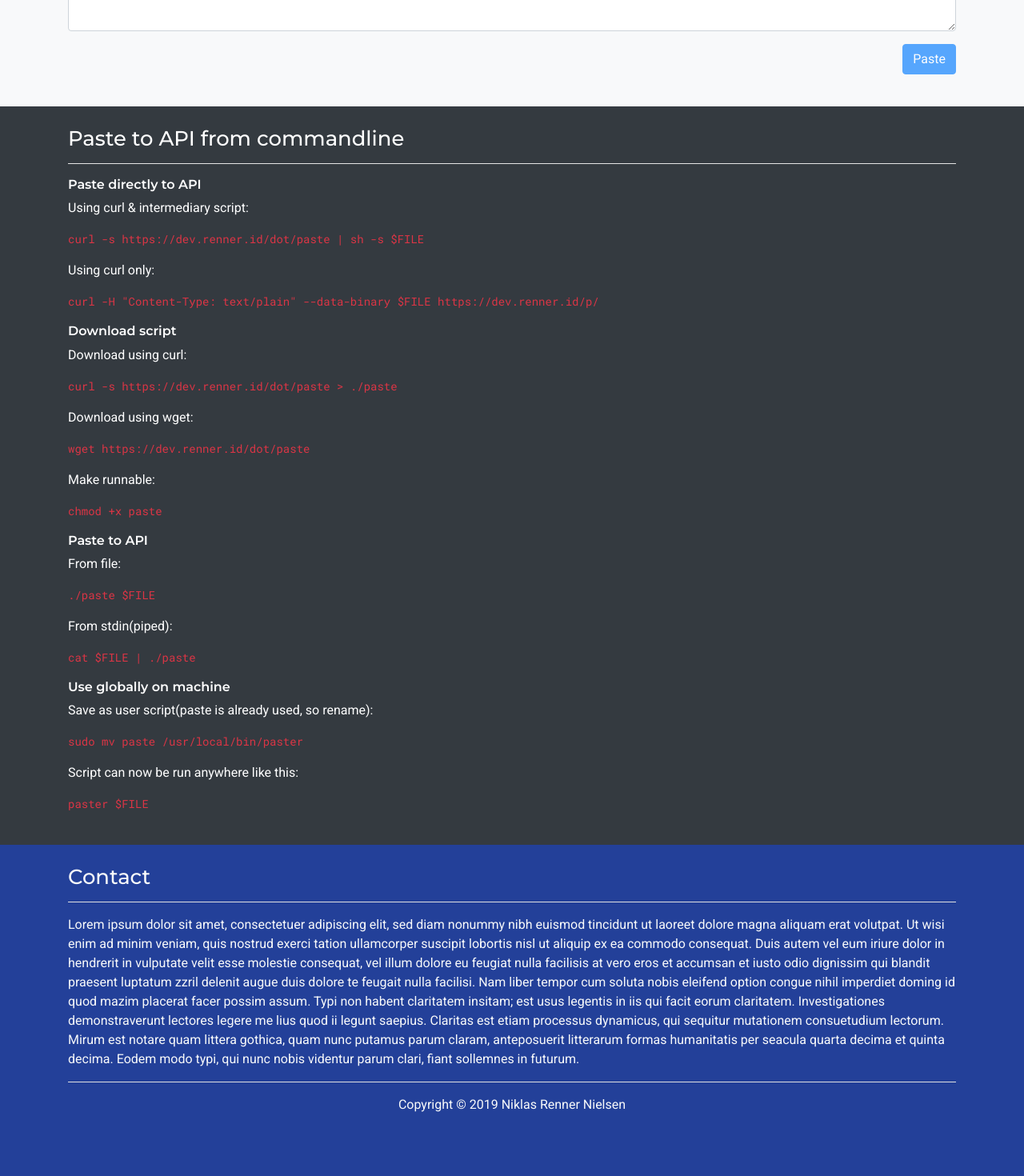
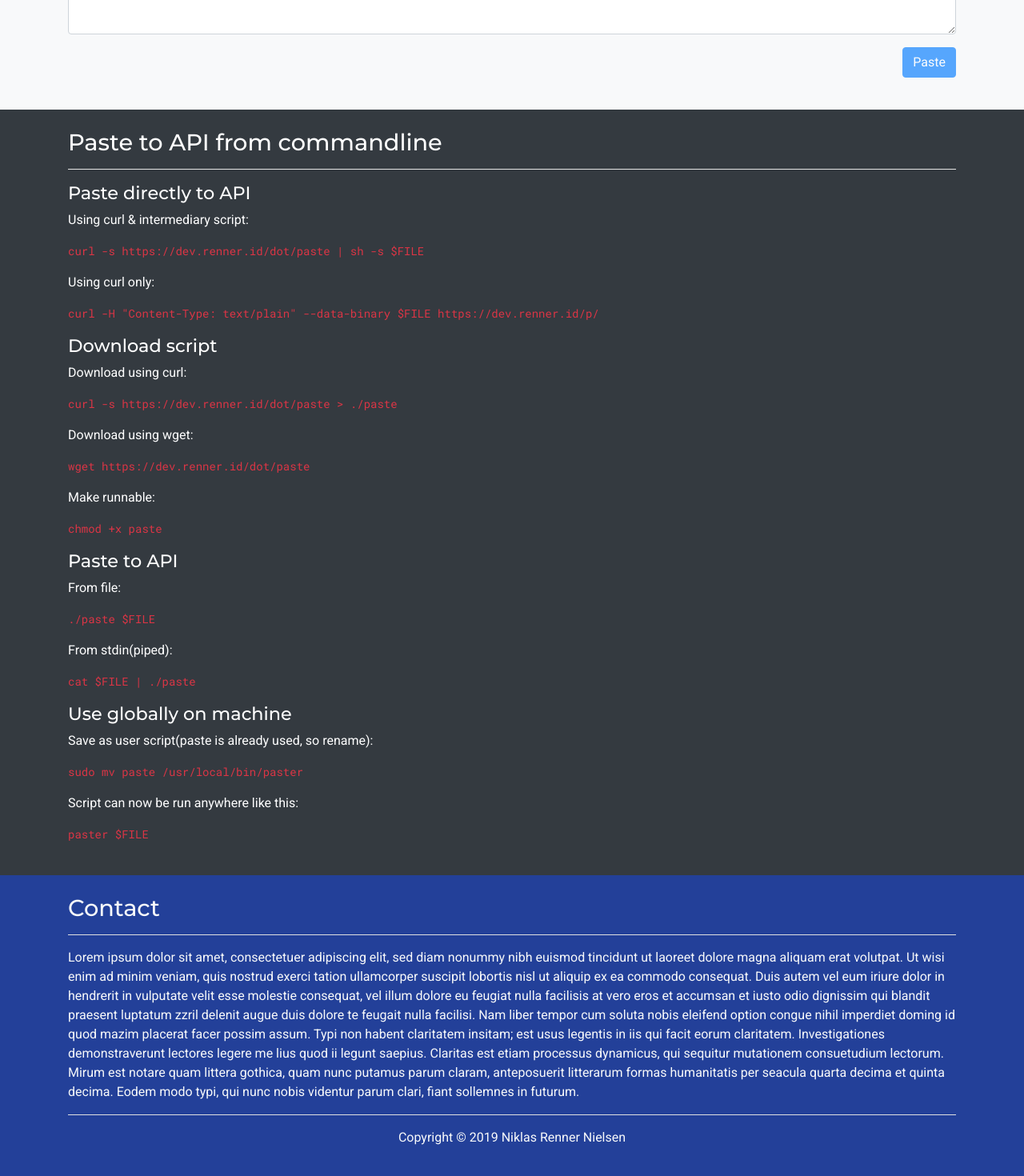
Before and after one commit to NiklasRenner/website-frontend, an Angular app: page /paste in a window 1280 px wide. Shown: the part 758-2228 px from the top of the page at 80% size. Before the commit the page ends 2191 px from the top, so only its background shows below. Built offline with nearby package versions, Linux system fonts and the light colour scheme.

Commit message:
final font changes for now.

```diff
--- a/src/app/components/footer/footer.component.html
+++ b/src/app/components/footer/footer.component.html
@@ -1,6 +1,6 @@
 <footer class="bg-main">
   <div class="container py-4 text-light">
-    <h5 id="contact">Contact</h5>
+    <h4 id="contact">Contact</h4>
     <hr class="bg-other"/>
     <p>Lorem ipsum dolor sit amet, consectetuer adipiscing elit, sed diam nonummy nibh euismod tincidunt ut laoreet
       dolore magna aliquam erat volutpat. Ut wisi enim ad minim veniam, quis nostrud exerci tation ullamcorper
--- a/src/app/components/locked/locked.component.html
+++ b/src/app/components/locked/locked.component.html
@@ -1,6 +1,6 @@
 <div class="bg-other py-4">
   <div class="container">
-    <h5>Locked</h5>
+    <h4>Locked</h4>
     <hr/>
     <p>Secret data(?)</p>
     <div class="table-responsive rounded">
--- a/src/app/components/login/login.component.html
+++ b/src/app/components/login/login.component.html
@@ -1,6 +1,6 @@
 <div class="bg-other py-4">
   <div class="container">
-    <h5>Login</h5>
+    <h4>Login</h4>
     <hr/>
     <form [formGroup]="loginForm" (ngSubmit)="onSubmit()">
       <div class="form-group">
--- a/src/app/components/main/main.component.css
+++ b/src/app/components/main/main.component.css
@@ -44,7 +44,7 @@ a:hover {
 }
 
 .info-img img {
-  max-width: 20rem;
+  max-width: 15rem;
 }
 
 .info-links {
@@ -71,9 +71,6 @@ a:hover {
 }
 
 @media (min-width: 576px) {
-  .info-img img {
-    max-width: 18rem;
-  }
 }
 
 @media (min-width: 768px) {
--- a/src/app/components/main/main.component.html
+++ b/src/app/components/main/main.component.html
@@ -31,7 +31,7 @@
 
 <div class="bg-other" id="main">
   <div class="container py-4">
-    <h5>Services</h5>
+    <h4>Services</h4>
     <hr/>
     <p>Lorem ipsum dolor sit amet, consectetuer adipiscing elit, sed diam nonummy nibh euismod tincidunt ut
       laoreet
--- a/src/app/components/paste-show/paste-show.component.html
+++ b/src/app/components/paste-show/paste-show.component.html
@@ -1,6 +1,6 @@
 <div class="bg-other py-4">
   <div class="container">
-    <h5>id: {{ id }}</h5>
+    <h4>id: {{ id }}</h4>
     <hr/>
     <div class="border p-4 bg-white rounded">
       <pre><code class="text-dark">{{content}}</code></pre>
--- a/src/app/components/paste/paste.component.html
+++ b/src/app/components/paste/paste.component.html
@@ -1,6 +1,6 @@
 <div class="bg-other py-4">
   <div class="container">
-    <h5>Paste tool</h5>
+    <h4>Paste tool</h4>
     <hr/>
     <p>Paste something here to save it.</p>
     <form [formGroup]="pasteForm" (ngSubmit)="onSubmit()">
@@ -16,26 +16,26 @@
 
 <div class="bg-dark py-4">
   <div class="container text-white">
-    <h5>Paste to API from commandline</h5>
+    <h4>Paste to API from commandline</h4>
     <hr class="bg-white"/>
-    <h6>Paste directly to API</h6>
+    <h5>Paste directly to API</h5>
     <p>Using curl & intermediary script:</p>
     <pre><code>curl -s https://dev.renner.id/dot/paste | sh -s $FILE</code></pre>
     <p>Using curl only:</p>
     <pre><code>curl -H "Content-Type: text/plain" --data-binary $FILE https://dev.renner.id/p/</code></pre>
-    <h6>Download script</h6>
+    <h5>Download script</h5>
     <p>Download using curl:</p>
     <pre><code>curl -s https://dev.renner.id/dot/paste > ./paste</code></pre>
     <p>Download using wget:</p>
     <pre><code>wget https://dev.renner.id/dot/paste</code></pre>
     <p>Make runnable:</p>
     <pre><code>chmod +x paste</code></pre>
-    <h6>Paste to API</h6>
+    <h5>Paste to API</h5>
     <p>From file:</p>
     <pre><code>./paste $FILE</code></pre>
     <p>From stdin(piped):</p>
     <pre><code>cat $FILE | ./paste</code></pre>
-    <h6>Use globally on machine</h6>
+    <h5>Use globally on machine</h5>
     <p>Save as user script(paste is already used, so rename):</p>
     <pre><code>sudo mv paste /usr/local/bin/paster</code></pre>
     <p>Script can now be run anywhere like this:</p>
--- a/src/styles.css
+++ b/src/styles.css
@@ -21,7 +21,7 @@ body {
   background: #234099;
 }
 
-h1, h2, h3, h4, h5, h6, table, th[scope='col'] {
+h1, h2, h3, h4, h5, h6, th[scope='col'] {
   font-family: 'Montserrat', -apple-system, BlinkMacSystemFont, "Segoe UI", Roboto, "Helvetica Neue", Arial, "Noto Sans", sans-serif, "Apple Color Emoji", "Segoe UI Emoji", "Segoe UI Symbol", "Noto Color Emoji";
   font-weight: 500;
   font-style: normal;
@@ -38,24 +38,23 @@ p, label, td, th[scope='row'], code, .text-monospace {
 }
 
 h6 {
-  font-weight: 600;
   font-size: 1rem;
 }
 
 h5 {
-  font-size: 1.618rem;
+  font-size: 1.4rem;
 }
 
 h4 {
-  font-size: 2.618rem;
+  font-size: 1.8rem;
 }
 
 h3 {
-  font-size: 4.236rem;
+  font-size: 2.3rem;
 }
 
 h2 {
-  font-size: 6.854rem;
+  font-size: 3rem;
 }
 
 .table td, .table th {
```
